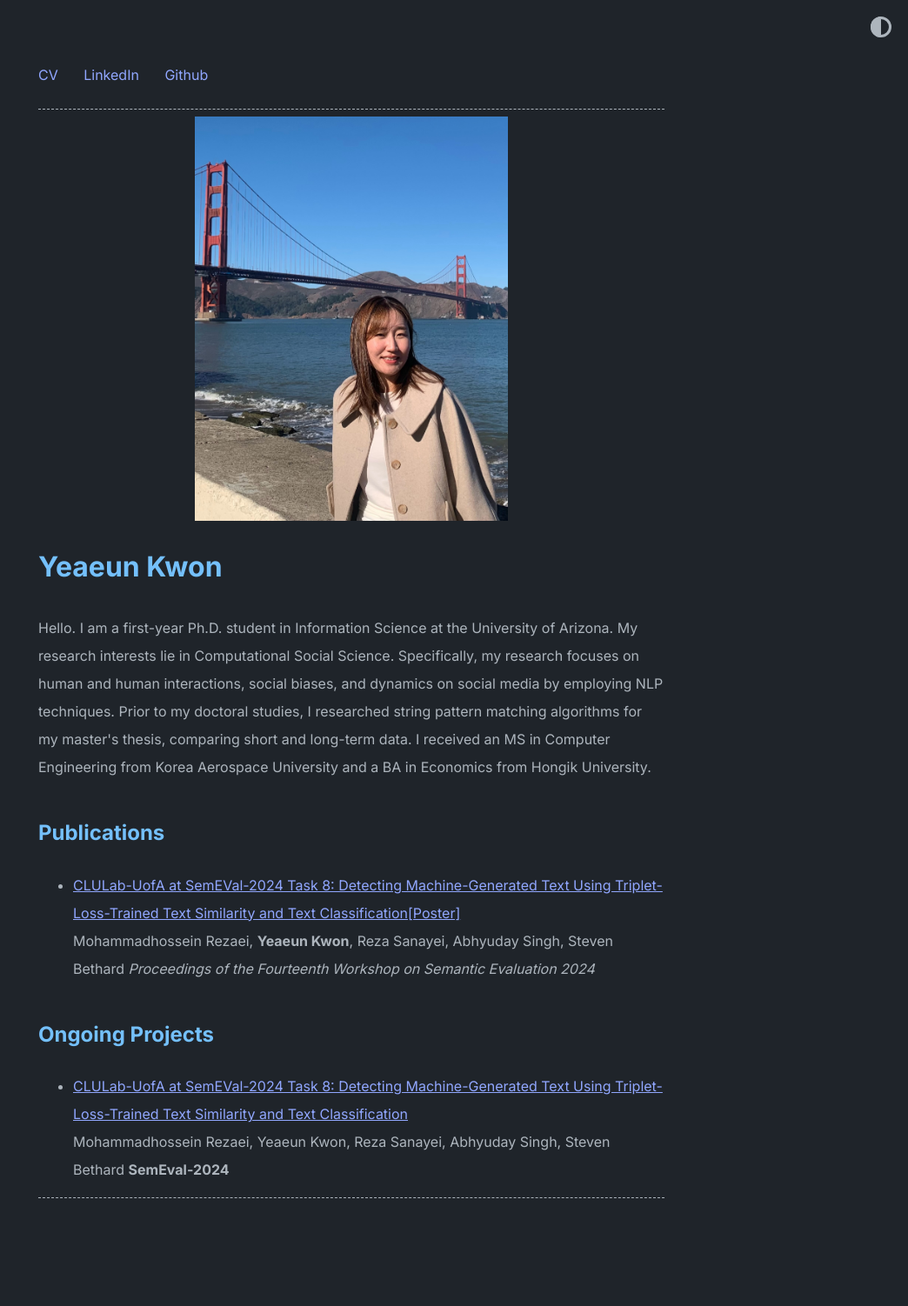
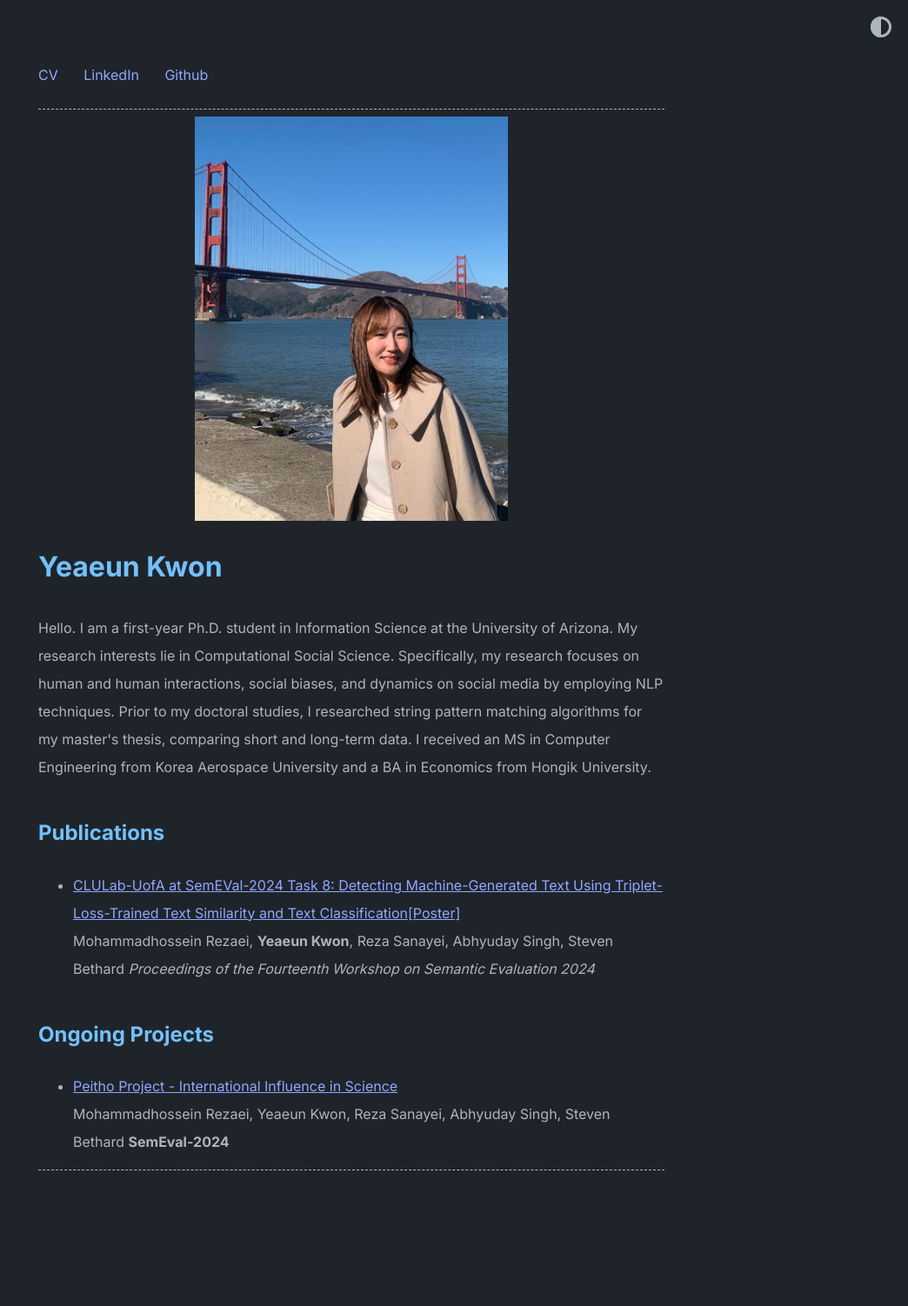
Before and after one commit to yeaeunkwon/yeaeunkwon.github.io, a Jekyll site: the page built from index.md, in a window 1280 px wide. Shown: the whole page at 87% size, without its empty margins (236-1280 px from the left). Built offline with Jekyll 4.4.1, drawn with Linux system fonts in a browser that asks for light colours; after the commit the page ends 1470 px from its top, so only the background shows below that.

Commit message:
Update home.yml

```diff
--- a/_data/home.yml
+++ b/_data/home.yml
@@ -18,7 +18,7 @@ misc_entries:
     poster_url: https://drive.google.com/file/d/1bU1Ao7T2hRSMsSPCgIhT_E49MOpvdzT1/view?usp=sharing
 
 ongoing_projects:
-  - title: "CLULab-UofA at SemEVal-2024 Task 8: Detecting Machine-Generated Text Using Triplet-Loss-Trained Text Similarity and Text Classification"
+  - title: "Peitho Project - International Influence in Science "
     url: https://aclanthology.org/2024.semeval-1.215
     author: Mohammadhossein Rezaei, Yeaeun Kwon, Reza Sanayei, Abhyuday Singh, Steven Bethard
     publisher: <b>SemEval-2024</b>
```
